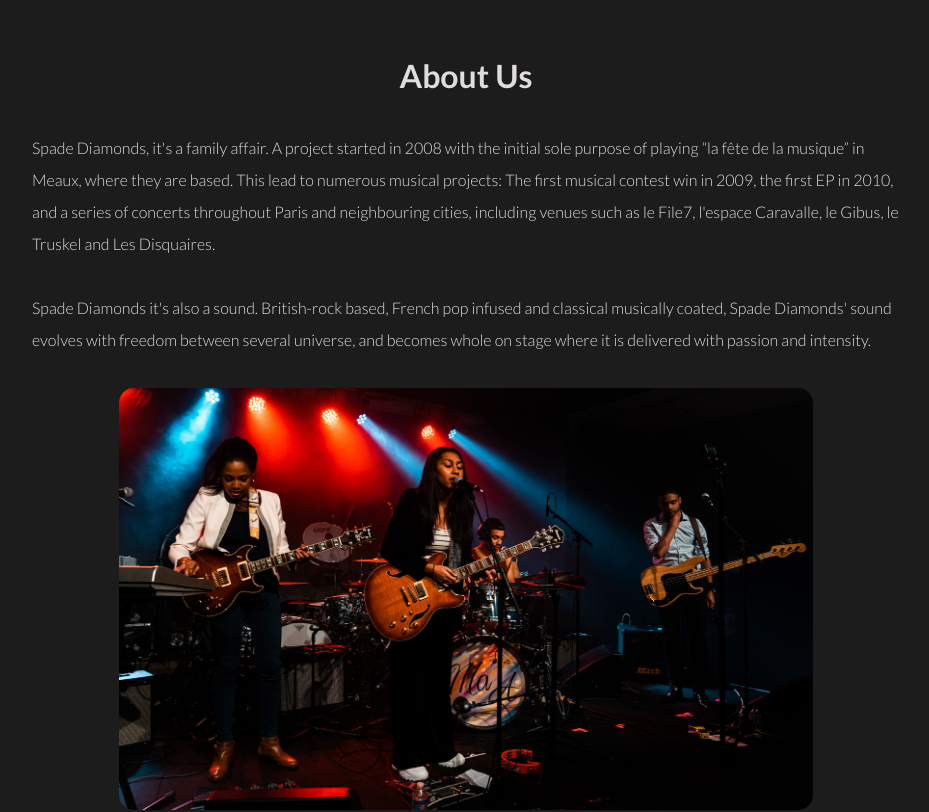
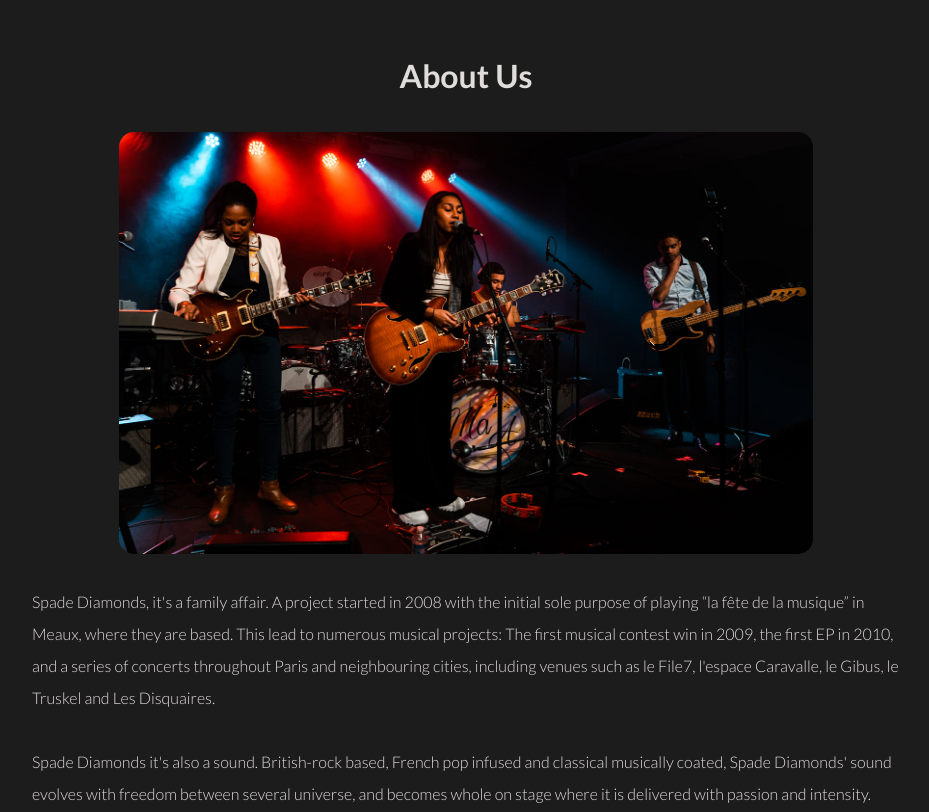
Before and after one commit to ornel77/spade-diamonds-official, a React (Vite) app: page / in a window 1280 px wide. Shown: the part 1160-1972 px from the top of the page, without its empty margins (174-1103 px from the left). Built offline with nearby package versions, Linux system fonts and the light colour scheme.

Commit message:
move the illu up on about

```diff
--- a/src/components/About/About.jsx
+++ b/src/components/About/About.jsx
@@ -9,6 +9,9 @@ function About() {
       <div className="about-container">
         <h2>{t("about.title")}</h2>
         <div className="about-sub-container">
+          <div className="about-illustration">
+            <img src={illu} alt="illustration" loading="lazy" />
+          </div>
           <div className="about-content">
             <p>
 
@@ -17,9 +20,7 @@ function About() {
                 {t("about.content-p2")}
             </p>
           </div>
-          <div className="about-illustration">
-            <img src={illu} alt="illustration" loading="lazy" />
-          </div>
+
         </div>
       </div>
     </section>
```
